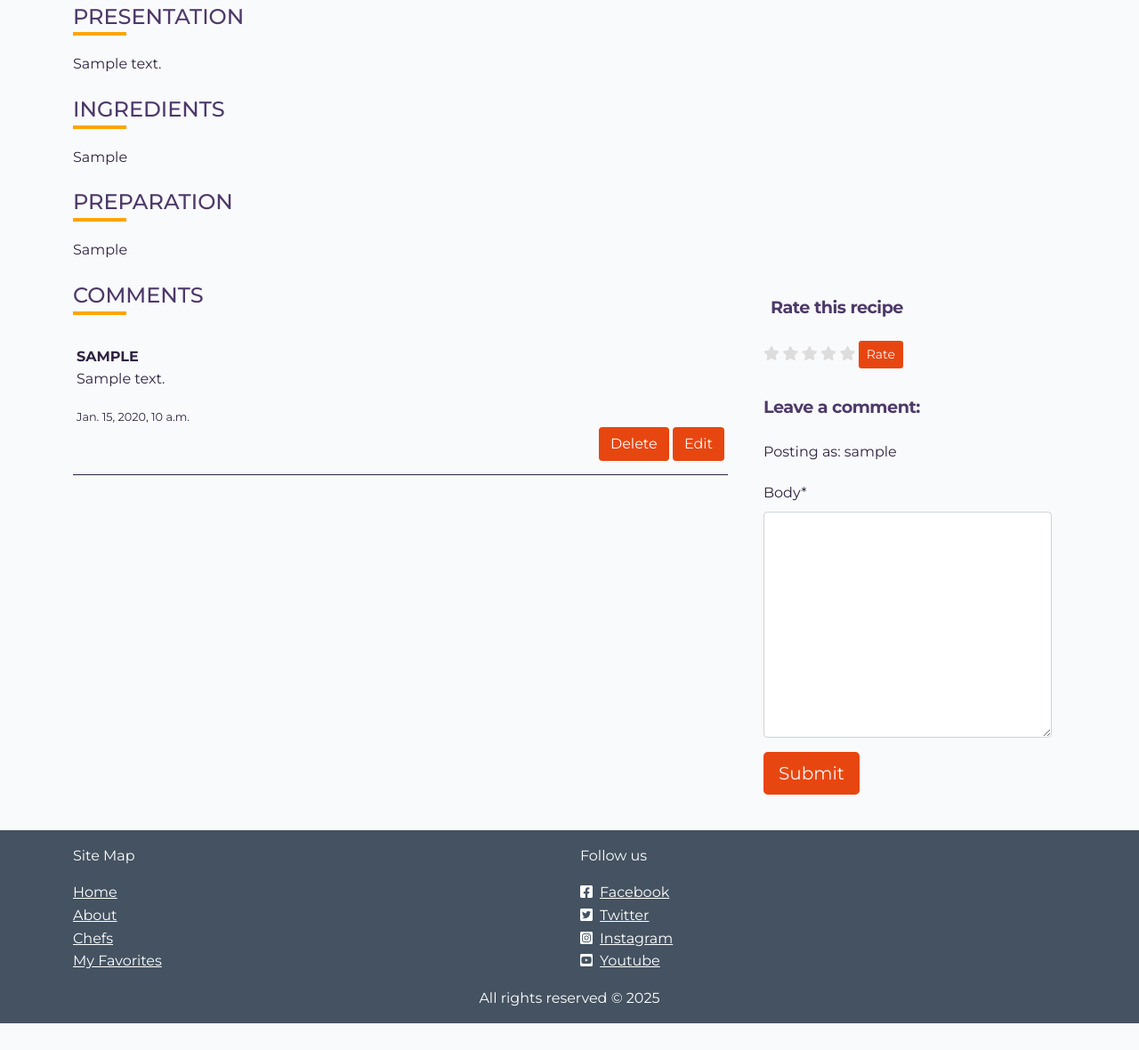
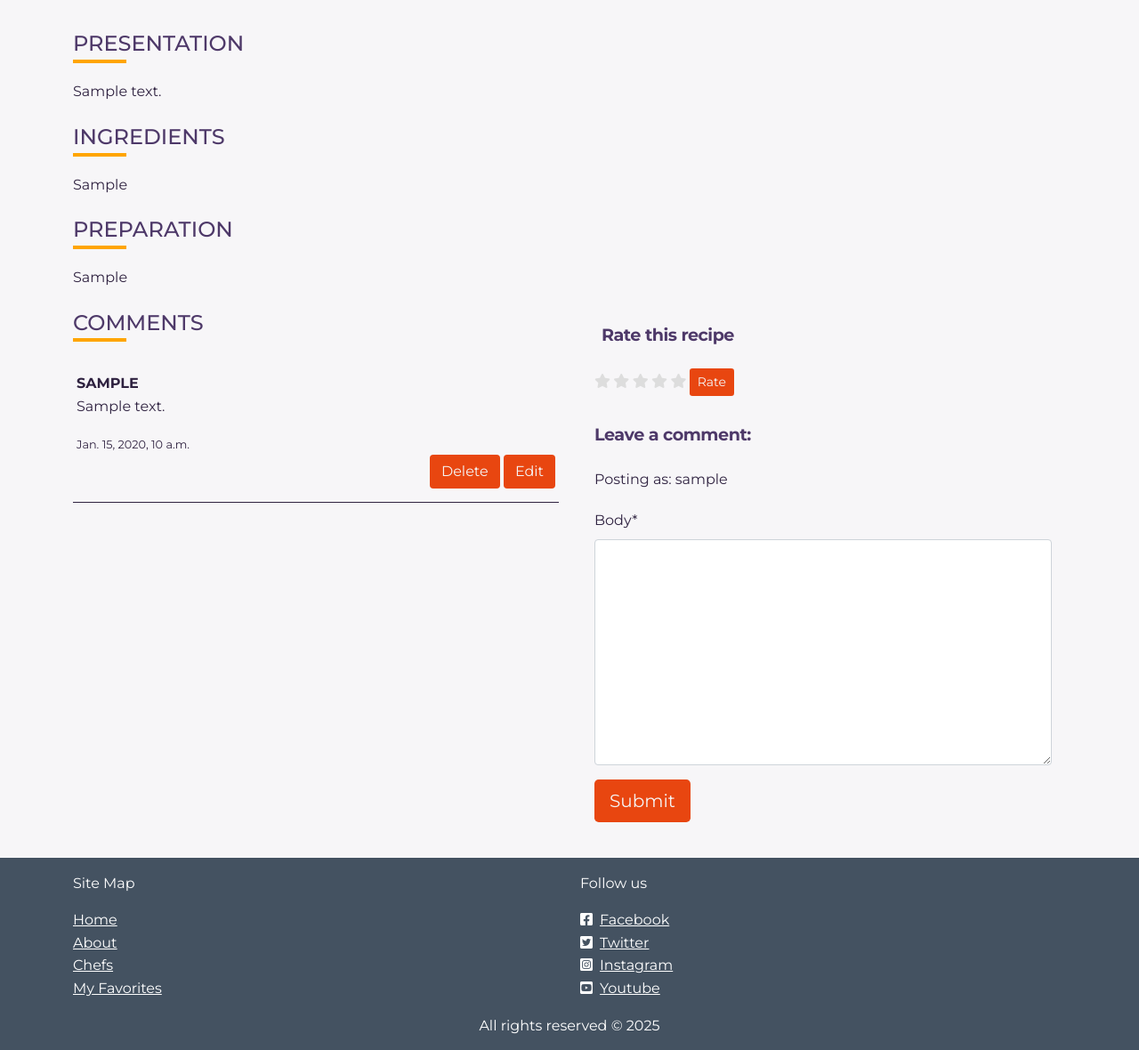
Before and after one commit to gerasoa/MyRecipeBook, a Django app: a page that uses templates/base.html in a window 1280 px wide. Shown: the part 799-1979 px from the top of the page at 89% size. Before the commit the page ends 1949 px from the top, so only its background shows below. Run offline with Django 4.2, Linux system fonts and the light colour scheme; a user stored in the database is signed in; tables that the repository leaves empty hold one stand-in row (values such as "Sample post"); some libraries are stand-ins or nearby versions.

Commit message:
Refactor templates and JavaScript for improved layout and functionality; remove unused runtime file and adjust URL patterns

```diff
--- a/chefs/templates/chefs/chef_list.html
+++ b/chefs/templates/chefs/chef_list.html
@@ -6,7 +6,7 @@
     <h1>Our Chefs</h1>
     <div class="row justify-content-center">
         {% for chef in chefs %}
-        <div class="col-md-2 text-center mt-5">
+        <div class="col-md-6 col-lg-2 text-center mt-5">
             <a class="decoration-none" href="{% url 'chef_detail' chef.slug %}">
                 <!-- <img src="{{ chef.photo.url }}" class="img-fluid rounded-circle" alt="{{ chef.name }}"> -->
 
--- a/chefs/urls.py
+++ b/chefs/urls.py
@@ -7,3 +7,6 @@ urlpatterns = [
     path('', views.chef_list, name='chef_list'),
     path('<slug:slug>/', views.chef_detail, name='chef_detail'),
 ]+ static(settings.MEDIA_URL, document_root=settings.MEDIA_ROOT)
+
+# if settings.DEBUG:
+#     urlpatterns += static(settings.MEDIA_URL, document_root=settings.MEDIA_ROOT)
--- a/my_recipes_book/settings.py
+++ b/my_recipes_book/settings.py
@@ -31,7 +31,7 @@ TEMPLATES_DIR = os.path.join(BASE_DIR, 'templates')
 SECRET_KEY = os.environ.get('SECRET_KEY')
 
 # SECURITY WARNING: don't run with debug turned on in production!
-DEBUG = False
+DEBUG = True
 
 ALLOWED_HOSTS = ['.herokuapp.com',
                  '127.0.0.1']
@@ -153,6 +153,7 @@ USE_TZ = True
 # Static files (CSS, JavaScript, Images)
 # https://docs.djangoproject.com/en/4.2/howto/static-files/
 
+# python manage.py collectstatic
 STATIC_URL = '/static/'
 STATICFILES_DIRS = [os.path.join(BASE_DIR, 'static'), ]
 STATIC_ROOT = os.path.join(BASE_DIR, 'staticfiles')
@@ -164,6 +165,3 @@ MEDIA_ROOT = os.path.join(BASE_DIR, 'media')
 # https://docs.djangoproject.com/en/4.2/ref/settings/#default-auto-field
 
 DEFAULT_AUTO_FIELD = 'django.db.models.BigAutoField'
-
-SECURE_SSL_REDIRECT = True
-SECURE_PROXY_SSL_HEADER = ('HTTP_X_FORWARDED_PROTO', 'https')
--- a/recipes/templates/recipes/recipe_detail.html
+++ b/recipes/templates/recipes/recipe_detail.html
@@ -5,7 +5,7 @@
 {% block content %}
 
 <div class="container">
-  <div class="row mb-5">
+  <div claass="row mb-5">
     <div class="col-md-12">
       <!-- Recipe title -->
       <h1>{{ recipe.title }}</h1>
@@ -20,69 +20,26 @@
     </div>
   </div>
   <div class="row mb-5">
-    <div class="col col-md-8">
+    <div class="col col-sm-12 col-md-8">
       <!-- Image -->
-
-
       {% if recipe.photo.url %}
-        <img class="img-detail" src="{{ recipe.photo.url }}" alt="{{ recipe.title }}" style="">
+        <img class="img-detail img-fluid" src="{{ recipe.photo.url }}" alt="{{ recipe.title }}" height="10px">
       {% else %}
-        <img class="img-detail"  src="{% static 'images/default.jpg' %}" alt="{{ recipe.title }}">
+        <img class="img-detail img-fluid"  src="{% static 'images/default.jpg' %}" alt="{{ recipe.title }}">
       {% endif %}
-
-      <!-- <img src="{% static 'images/default.jpg' %}" class="scale" alt="placeholder"> -->
-      <!-- <img src="{{ recipe.photo.url }}" class="card-img-top" alt="{{ recipe.title }}" > -->
-
-
-
-      <!-- <strong class="text-secondary">
-        <i class="far fa-comments"></i> <a href="#comments-section">see {{ comment_count }} comments</a>
-        <i class="fa-heart fa-lg comment-icon favorite-icon {% if user in recipe.favorites.all %}fas{% else %}far{% endif %}"
-        data-recipe-id="{{ recipe.id }}" style="cursor: pointer;"></i>
-      </strong>
-      <div class="star-rating">
-        {% for i in 5|range_filter %}
-            {% if i < recipe.average_rating %}
-                <span class="fa fa-star checked"></span>
-            {% else %}
-                <span class="fa fa-star"></span>
-            {% endif %}
-        {% endfor %}
-    </div>  -->
-      <!-- <div class="star-rating">
-        <form method="post" action="{% url 'recipe_detail' recipe.slug %}">
-            {% csrf_token %}
-            <span class="fa fa-star" data-rating="1"></span>
-            <span class="fa fa-star" data-rating="2"></span>
-            <span class="fa fa-star" data-rating="3"></span>
-            <span class="fa fa-star" data-rating="4"></span>
-            <span class="fa fa-star" data-rating="5"></span>
-            <input type="hidden" name="score" class="rating-value" value="0">
-            <button type="submit" class="btn btn-primary">Rate</button>
-        </form>
     </div>
-    <p>Average Rating: {{ recipe.average_rating }}</p> -->
-
-    </div>
-    <div class="col col-md-4">
-      <div class="recipe-info">
-        <p>Recipe Info</p>
+    <div class="col-sm-12 col-md-4">
+      <div class="recipe-info mt-3">
+        <h2>Recipe Info</h2>
         <ul>
           <li><i class="fa-solid fa-utensils"></i> <span>Difficulty: <strong>{{ recipe.get_difficulty_display }}</strong></span></li>
           <li><i class="fa-regular fa-clock"></i> <span>Prep time: <strong>{{ recipe.prep_time }}</strong></span></li>
           <li><span><i class="fa-solid fa-blender"></i> Cook time: <strong>{{ recipe.cook_time }}</strong></span></li>
-            <li><span><i class="fa-solid fa-martini-glass-citrus"></i>  Serving: <strong>{{ recipe.servings }}</strong></span></li>
+          <li><span><i class="fa-solid fa-martini-glass-citrus"></i>  Serving: <strong>{{ recipe.servings }}</strong></span></li>
         </ul>
       </div>
       <div class="star-rating-total recipe-info">
 
-        <!-- { % for i in 1|range_filter:6 % }
-            { % if i <= recipe.average_rating % }
-                <span class="fa fa-star fa-2x checked"></span>
-            { % else % }
-                <span class="fa fa-star fa-2x"></span>
-             { % endif % }
-        { % endfor % } -->
     </div>
       <div class="recipe-info">
         <i class="far fa-comments"></i> <a href="#comments-section">see {{ comment_count }} comments</a>
@@ -92,39 +49,31 @@
         <div class="recipe-info  mt-4">
         </div>
         Saved <span class="fa-heart fs-5 comment-icon favorite-icon {% if user in recipe.favorites.all %}fas{% else %}far{% endif %}"
-          data-recipe-id="{{ recipe.id }}" style="cursor: pointer;"></span>
+          data-recipe-id="{{ recipe.id }}" ></span>
       </div>
     </div>
   </div>
   <div class="row mb-4">
-    <div class="col col-md-8">
+    <div class="col col-md-12">
       <!-- Description -->
       <h2>Presentation</h2>
       {{ recipe.description | safe }}
     </div>
   </div>
   <div class="row mb-4">
-    <div class="col col-md-8">
+    <div class="col col-md-12">
       <h2>Ingredients</h2>
       {{ recipe.ingredients | safe }}
     </div>
   </div>
   <div class="row mb-4">
-    <div class="col col-md-8">
+    <div class="col col-md-12">
       <h2>Preparation</h2>
       {{ recipe.steps | safe }}
     </div>
   </div>
-  <!-- <div class="row">
-    <div class="col col-md-4">
-      <p>
-      <h2>Preparation</h2>
-      {{ recipe.steps | safe }}
-    </p>
-    </div>
-  </div> -->
   <div class="row mb-4">
-    <div class="col col-md-8">
+    <div class="col col-md-6">
       <h2 id="comments-section">Comments</h2>
       <!-- <div id="comments-list"> -->
       {% if comments %}
@@ -136,7 +85,7 @@
             </div>
             <span class="posted">{{ comment.created_on }}</span>
             {% if user.is_authenticated and comment.author == user %}
-              <div style="text-align: right;">
+              <div class="comment-actions">
                 <button class="btn btn-delete" comment_id="{{ comment.id }}">Delete</button>
                 <button class="btn btn-edit" comment_id="{{ comment.id }}">Edit</button>
               </div>
@@ -148,7 +97,7 @@
       {% endif %}
     </div>
 
-    <div class="col col-md-4">
+    <div class="col col-md-6">
       <div class="card-body star-rating">
         {% if user.is_authenticated %}
         <h3>Rate this recipe</h3>
@@ -170,7 +119,7 @@
         {% if user.is_authenticated %}
         <h3>Leave a comment:</h3>
         <p>Posting as: {{ user.username }}</p>
-        <form id="commentForm" method="post" style="margin-top: 1.3em;">
+        <form class="form-comment" id="commentForm" method="post">
           {{ comment_form | crispy }}
           {% csrf_token %}
           <button id="submitButton" type="submit" class="btn  btn-lg">Submit</button>
@@ -259,5 +208,5 @@
 {% endblock content %}
 
 {% block extras %}
-<script src="{% static 'js/comments.js' %}"></script>
+  <script src="{% static 'js/comments.js' %}"></script>
 {% endblock %}
--- a/recipes/urls.py
+++ b/recipes/urls.py
@@ -7,7 +7,7 @@ urlpatterns = [
     path('recipe/<slug:slug>/', views.Recipe_detail, name='recipe_detail'),
     path('favorites/', FavoriteRecipesView.as_view(), name='favorite_recipes'),
     path('search/', search_recipes, name='search_recipes'),
-    # path('<slug:slug>/', views.Recipe_detail, name='recipe_detail'),
+    path('<slug:slug>/', views.Recipe_detail, name='recipe_detail'),
     path('<slug:slug>/edit_comment/<int:comment_id>', views.comment_edit, name='comment_edit'),
     path('<slug:slug>/delete_comment/<int:comment_id>', views.comment_delete, name='comment_delete'),
     path('toggle_favorite/<int:recipe_id>/', toggle_favorite, name='toggle_favorite'),
--- a/recipes/views.py
+++ b/recipes/views.py
@@ -14,7 +14,6 @@ from django.urls import reverse
 from django.db.models import Q
 from .forms import RatingForm
 from django.db.models import Avg
-
 from django.views.generic import ListView
 from django.contrib.auth.mixins import LoginRequiredMixin
 
--- a/runtime.txt
+++ /dev/null
@@ -1 +0,0 @@
-python-3.11
--- a/static/css/style.css
+++ b/static/css/style.css
@@ -87,9 +87,12 @@ body {
     color: rgb(47,34,64);
     font-size: 1rem;
     line-height: 1.6;
-
+    margin-top: 26.8px;
 }
 
+.red-o {
+    color: #E84610;
+}
 
 .search {
     cursor: pointer;
@@ -106,28 +109,13 @@ body {
     -moz-appearance: none;
 }
 
-/* .star-rating {
-    direction: rtl;
-    display: inline-block;
-    font-size: 2em;
+.favorite-icon {
+    cursor: pointer;
 }
 
-.star-rating .fa-star {
-    cursor: pointer;
-    color: #ddd;
+.Page navigation {
+    margin-bottom: 55px;
 }
-
-.star-rating .fa-star {
-    color: #ddd;
-}
-
-.star-rating .fa-star.checked {
-    color: #f5b301;
-}
-
-.star-rating .fa-star.checked {
-    color: #f5b301;
-} */
 
 .star-rating-total, .star-rating {
     direction: rtl;
@@ -144,6 +132,13 @@ body {
     color: #f5b301;
 }
 
+.form-comment {
+    margin-top: 1.3em
+}
+
+.comment-actions {
+    text-align: right;
+}
   /* .row, [class^="col"] {
     padding: 15px;
     margin: 0px;
@@ -210,7 +205,7 @@ body {
 }
 
 .recipe-info ul li {
-     padding: 20px 0;
+     padding: 10px 0;
      margin: 0;
      vertical-align: middle;
 }
@@ -235,6 +230,32 @@ body {
     width: 100%;
 }
 
+.dark-bg {
+    background-color: #445261;
+}
+
+.img-detail {
+    width: 100%; /* A imagem ocupará 100% da largura do contêiner */
+    height: auto; /* A altura será ajustada automaticamente para manter a proporção */
+    object-fit: cover; /* A imagem será cortada para cobrir o contêiner */
+}
+
+.btn {
+    background-color: #E84610;
+    color: whitesmoke;
+}
+
+/* Tablets (min-width: 601px) and (max-width: 1024px) */
+@media (min-width: 601px) and (max-width: 1024px) {
+
+}
+
+/* Laptops (min-width: 1025px) */
+@media (min-width: 1025px) {
+
+}
+
+
 /* fim do meu, daqui para baixo e o que ja tinha no sistema  */
 /* .brand {
     font-family: Lato, sans-serif;
@@ -242,10 +263,8 @@ body {
     font-weight: 700;
     color: #4A4A4F;
 } */
+/*
 
-.red-o {
-    color: #E84610;
-}
 
 .btn {
     background-color: #E84610;
@@ -260,9 +279,7 @@ body {
     background-color: #fff;
 }
 
-.dark-bg {
-    background-color: #445261;
-}
+
 
 .main-bg {
     background-color: #F9FAFC;
@@ -360,7 +377,7 @@ body {
 .btn-signup:active {
     background-color: #fff;
     color: #23BBBB;
-} */
+}
 
 .link {
     color: #23BBBB;
@@ -397,4 +414,4 @@ body {
 
 .approval {
     color: rgb(222, 146, 168);
-}
+} */
--- a/static/js/comments.js
+++ b/static/js/comments.js
@@ -28,6 +28,7 @@ for (let button of editButtons) {
 }
 
 
+
 /**
 * Initializes deletion functionality for the provided delete buttons.
 *
--- /dev/null
+++ b/static/js/scripts.js
@@ -0,0 +1,27 @@
+document.addEventListener('DOMContentLoaded', function () {
+  const csrfToken = document.querySelector('meta[name="csrf-token"]').getAttribute('content');
+  document.querySelectorAll('.favorite-icon').forEach(function (icon) {
+      icon.addEventListener('click', function () {
+        var recipeId = this.getAttribute('data-recipe-id');
+        var iconElement = this;
+        fetch(`/recipes/toggle_favorite/${recipeId}/`, {
+          method: 'POST',
+          headers: {
+            'X-CSRFToken': csrfToken,
+            'Content-Type': 'application/json'
+          },
+          body: JSON.stringify({})
+        })
+          .then(response => response.json())
+          .then(data => {
+            if (data.is_favorite) {
+              iconElement.classList.remove('far');
+              iconElement.classList.add('fas');
+            } else {
+              iconElement.classList.remove('fas');
+              iconElement.classList.add('far');
+            }
+          });
+      });
+    });
+  });
--- a/templates/base.html
+++ b/templates/base.html
@@ -26,8 +26,7 @@
 
     <!-- Custom CSS -->
     <link rel="stylesheet" href="{% static 'css/style.css' %}">
-
-
+    <meta name="csrf-token" content="{{ csrf_token }}">
 </head>
 
 <body class="d-flex flex-column h-100 main-bg">
@@ -211,10 +210,10 @@
     <script src="https://cdn.jsdelivr.net/npm/bootstrap@5.0.1/dist/js/bootstrap.bundle.min.js"
         integrity="sha384-gtEjrD/SeCtmISkJkNUaaKMoLD0//ElJ19smozuHV6z3Iehds+3Ulb9Bn9Plx0x4" crossorigin="anonymous">
         </script>
-    <script src="{% static 'js/script.js' %}"></script>
-    {% block extras %}
+    <script src="{% static 'js/scripts.js' %}"></script>
+    { % block extras % }
 
-    {% endblock %}
+    { % endblock % }
 </body>
 
 </html>
```
Also changed, not shown: my_recipes_book/urls.py (+0 -15 lines), recipes/templates/recipes/favorite_recipes.html (+31 -4 lines), recipes/templates/recipes/index.html (+7 -4 lines), media/chefs/large/giovanni-rosi_804x1120_zd3sZLF.webp (added), media/chefs/large/gordo_Jgs1r46.jpeg (added), media/chefs/small/SamanthaMaria160x160.jpeg (added), media/chefs/small/alejandro-garcia160x160.webp (added), media/chefs/small/giovanni-rosi160x160.webp (added), media/chefs/small/gordo160x1960.jpeg (added).
